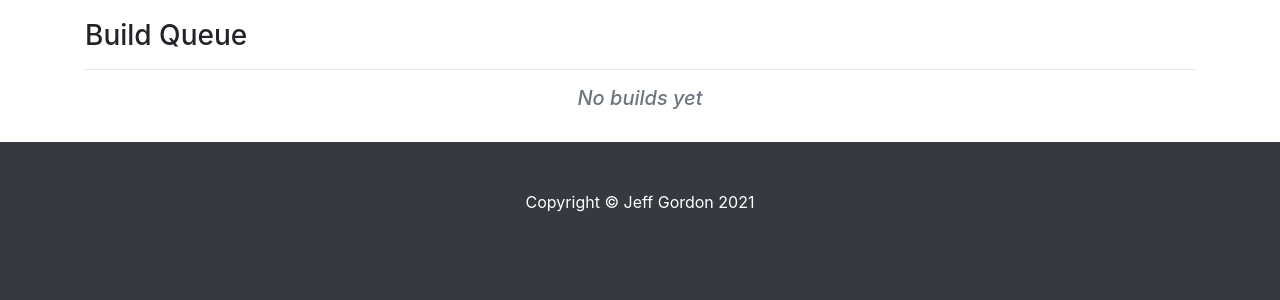
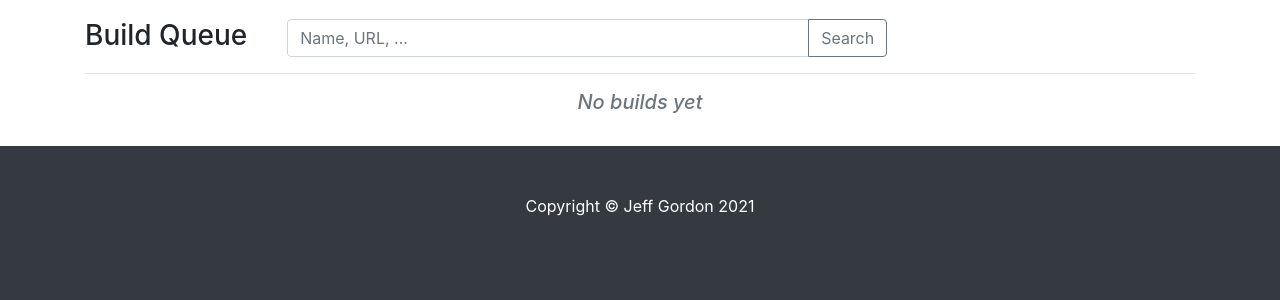
Before and after one commit to chugcup/gource-studio, a Django app: page /queue in a window 1280 px wide. Shown: the part 56-356 px from the top of the page. Run offline with Django 3.2, Linux system fonts and the light colour scheme; data that the repository does not hold is empty; parts of the project's set-up code (start-up, migrations or seed data) failed here and were passed over; some libraries are stand-ins or nearby versions.

Commit message:
Implemented searching to Projects and Queue pages

```diff
--- a/gource_studio/gource_studio/core/views.py
+++ b/gource_studio/gource_studio/core/views.py
@@ -12,7 +12,7 @@ from django.conf import settings
 from django.core.files import File
 from django.core.files.base import ContentFile
 from django.core.paginator import Paginator
-from django.db.models import DateTimeField, Exists, Max, OuterRef, Value
+from django.db.models import DateTimeField, Exists, Max, OuterRef, Q, Value
 from django.db.models.functions import Coalesce, Greatest
 from django.http import HttpResponse, HttpResponseRedirect
 from django.shortcuts import get_object_or_404, render
@@ -74,17 +74,24 @@ def projects(request):
     if sort_key not in ['id']:
         sort_key = 'latest_activity_time'   # Default
         #sort_key = 'latest_build_time'  # Default
+    queryset = Project.objects.prefetch_related('builds')\
+                      .annotate(
+                        latest_build_time=Coalesce(
+                            Max('builds__completed_at'),
+                            Value('1970-01-01 00:00:00', output_field=DateTimeField())
+                        )
+                      )\
+                      .annotate(
+                        latest_activity_time=Greatest('created_at', 'latest_build_time')
+                      )
+    search = request.GET.get('search', None)
+    if search:
+        queryset = queryset.filter(Q(name__icontains=search)|Q(project_url__contains=search))
     context = {
         'document_title': f'Projects - {SITE_NAME}',
         'nav_page': 'projects',
-        'projects': Project.objects.prefetch_related('builds')\
-                                   .annotate(
-                                       latest_build_time=Coalesce(Max('builds__completed_at'), Value('1970-01-01 00:00:00', output_field=DateTimeField()))
-                                   )\
-                                   .annotate(
-                                       latest_activity_time=Greatest('created_at', 'latest_build_time')
-                                   )\
-                                   .order_by(f'-{sort_key}'),
+        'projects': queryset.order_by(f'-{sort_key}'),
+        'search': search,
     }
     # Pagination
     paginator = Paginator(context['projects'], 10)
@@ -491,8 +498,8 @@ def project_queue_build(request, project_id=None, project_slug=None):
     try:
         if str(refetch_log) in ['t', 'true', '1']:
             # Download latest VCS branch; generate Gource log
-            content = test_http_url(user_url)
-            log_data, log_hash, log_subject, tags_list = download_git_log(user_url, branch=project.project_branch)
+            content = test_http_url(project.project_url)
+            log_data, log_hash, log_subject, tags_list = download_git_log(project.project_url, branch=project.project_branch)
             project.project_log_commit_hash = log_hash
             project.project_log_commit_preview = log_subject
             # Get time/author from last entry
@@ -701,11 +708,15 @@ def project_avatars(request, project_id=None, project_slug=None):
 
 def build_queue(request):
     "Build Queue page"
+    queryset = ProjectBuild.objects.select_related('project')
+    search = request.GET.get('search', None)
+    if search:
+        queryset = queryset.filter(Q(project__name__icontains=search)|Q(project__project_url__contains=search))
     context = {
         'document_title': f'Build Queue - {SITE_NAME}',
         'nav_page': 'queue',
-        'builds': ProjectBuild.objects.select_related('project')\
-                                     .order_by('-id'),
+        'builds': queryset.order_by('-id'),
+        'search': search,
     }
     # Pagination
     paginator = Paginator(context['builds'], 10)
--- a/gource_studio/gource_studio/templates/core/base.html
+++ b/gource_studio/gource_studio/templates/core/base.html
@@ -42,7 +42,7 @@
         <ul class="navbar-nav ml-auto">
           {% for nav_option in nav_options %}
           <li class="nav-item{% if nav_page == nav_option.0 %} active {% endif %}">
-              <a class="nav-link"{% if nav_page != nav_option.0 %} href="{{ nav_option.2 }}"{% endif %}>{{ nav_option.1 }}{% if nav_page == nav_option.0 %} <span class="sr-only">(current)</span>{% endif %}</a>
+              <a class="nav-link" href="{{ nav_option.2 }}">{{ nav_option.1 }}{% if nav_page == nav_option.0 %} <span class="sr-only">(current)</span>{% endif %}</a>
           </li>
           {% endfor %}
         </ul>
--- a/gource_studio/gource_studio/templates/core/build_queue.html
+++ b/gource_studio/gource_studio/templates/core/build_queue.html
@@ -25,7 +25,15 @@
 
 {% block content %}
   <div class="container">
-    <h3>Build Queue</h3>
+    <h3 class="float-left" style="margin-right:40px">Build Queue</h3>
+    <form action="{% url 'build-queue' %}" method="GET" class="build-queue-search-container" style="display:inline-block; width: 600px;">
+      <div class="input-group">
+        <input type="text" name="search" class="form-control build-queue-search" placeholder="Name, URL, ..." value="{{ search|default_if_none:"" }}" />
+        <div class="input-group-append">
+          <button class="btn btn-default btn-outline-secondary" type="button">Search</button>
+        </div>
+      </div>
+    </form>
     <hr />
   </div>
 
@@ -77,7 +85,13 @@
       </div>
     {% empty %}
       <div class="col-lg-12 col-md-12 col-sm-12">
-        <h5 class="text-center text-muted"><i>No builds yet</i></h5>
+        <h5 class="text-center text-muted">
+        {% if search %}
+          <i>No builds found</i>
+        {% else %}
+          <i>No builds yet</i>
+        {% endif %}
+        </h5>
       </div>
     {% endfor %}
     </div>
```
Also changed, not shown: gource_studio/gource_studio/templates/core/projects.html (+10 -4 lines).
